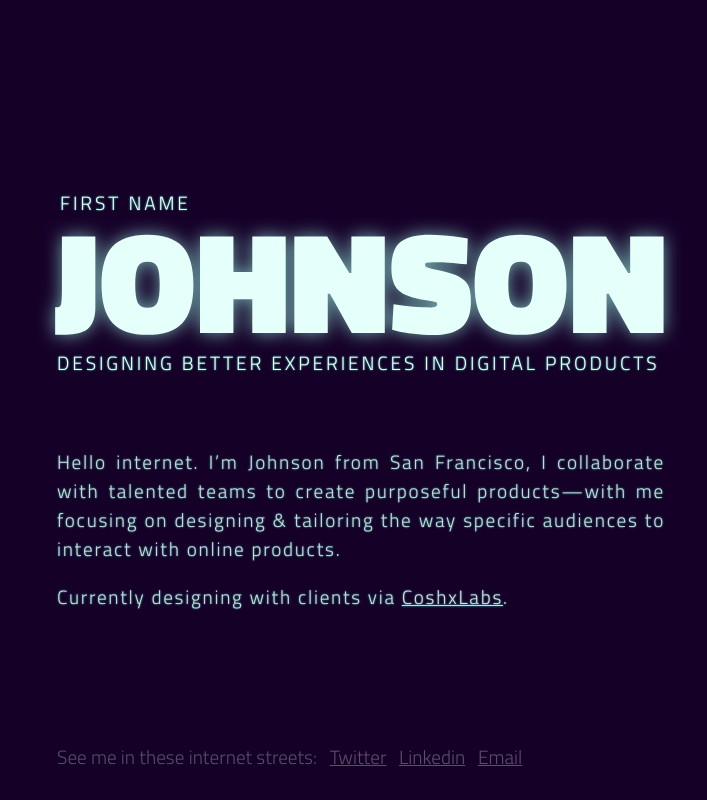
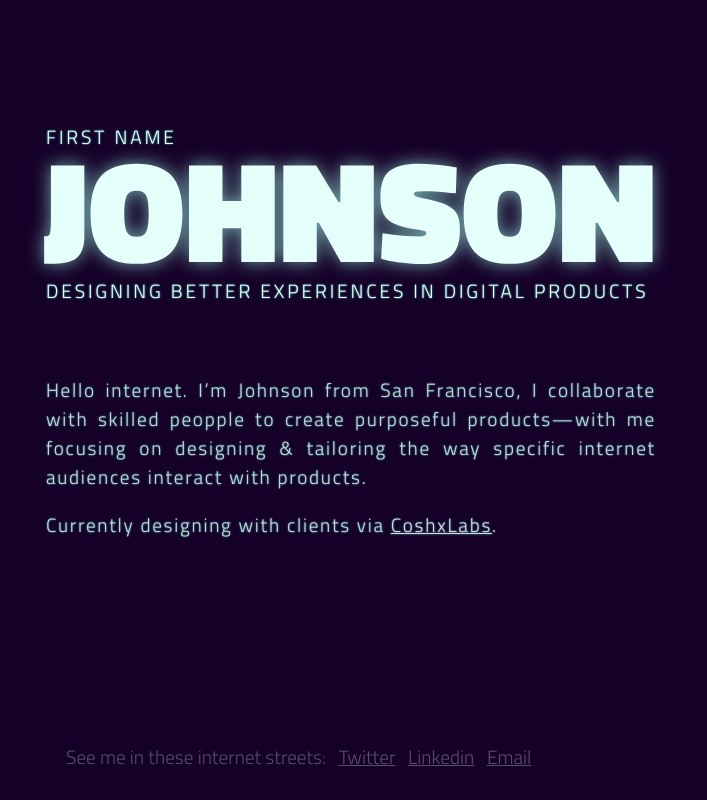
Before and after one commit to johnsonc725/jcv5, a plain HTML site: page index.html in a window 1280 px wide. Shown: the whole page, without its empty margins (289-996 px from the left). Drawn offline with Linux system fonts and the light colour scheme.

Commit message:
style neon

```diff
--- a/index.html
+++ b/index.html
@@ -26,7 +26,7 @@
     </div>
     <div class="blurb">
       <p>
-        Hello internet. I&#8217;m Johnson from San Francisco, I collaborate with talented teams to create purposeful products&#8212;with me focusing on designing &amp; tailoring the way specific audiences to interact with online products.
+        Hello internet. I&#8217;m Johnson from San Francisco, I collaborate with skilled peopple to create purposeful products&#8212;with me focusing on designing &amp; tailoring the way specific internet audiences interact with products.
       </p>
       <p>
         Currently designing with clients via <a href="http://coshx.com" target="_blank">CoshxLabs</a>.
@@ -41,5 +41,13 @@
       </p>
     </div>
   </div>
+  <script>
+    (function(i,s,o,g,r,a,m){i['GoogleAnalyticsObject']=r;i[r]=i[r]||function(){
+    (i[r].q=i[r].q||[]).push(arguments)},i[r].l=1*new Date();a=s.createElement(o),
+    m=s.getElementsByTagName(o)[0];a.async=1;a.src=g;m.parentNode.insertBefore(a,m)
+    })(window,document,'script','//www.google-analytics.com/analytics.js','ga');
+    ga('create', 'UA-65562897-1', 'auto');
+    ga('send', 'pageview');
+  </script>
 </body>
 </html>
--- a/styles/scss/_base.scss
+++ b/styles/scss/_base.scss
@@ -12,20 +12,25 @@ body {
 	font-family: 'Titillium Web', sans-serif;
 	font-weight: 300;
 	font-size:1.2em;
+}
 
+#container {
+  margin: 0 auto;
+  width: 610px;
+  padding: 0px;
 }
+
+.logo {margin-left:-20px; margin-top:-5px;}
 
 .firstname {
 	text-transform:uppercase;
 	letter-spacing:0.15em;
-	margin-left:23px;
-	margin-top: 30%;
+	margin-top: 20%;
 	text-shadow: 0px 0px 2px #50E3C2;
 }
 
 .tagline {
 	letter-spacing:0.15em;
-	margin-left:20px;
 	margin-top:-25px;
 	text-shadow: 0px 0px 2px #50E3C2;
 	margin-bottom:70px;
@@ -33,17 +38,10 @@ body {
 
 .blurb {
 	letter-spacing:0.09em;
-	margin-left:20px;
 	opacity:.85;
 	text-shadow: 0px 0px 2px #50E3C2;
 	text-align: justify;
     text-justify: inter-word;
-}
-
-#container {
-  margin: 0 auto;
-  width: 628px;
-  padding: 0px;
 }
 
 p a {color:white;}
--- a/styles/scss/_queries.scss
+++ b/styles/scss/_queries.scss
@@ -5,3 +5,8 @@
   	.logo img {width: 100px;}
   	body{color:red;}
 }
+
+@media screen and (min-width: 1441px) {
+.firstname {
+	margin-top: 30%;}
+}
```
Also changed, not shown: styles/main.css, 2 other files.
